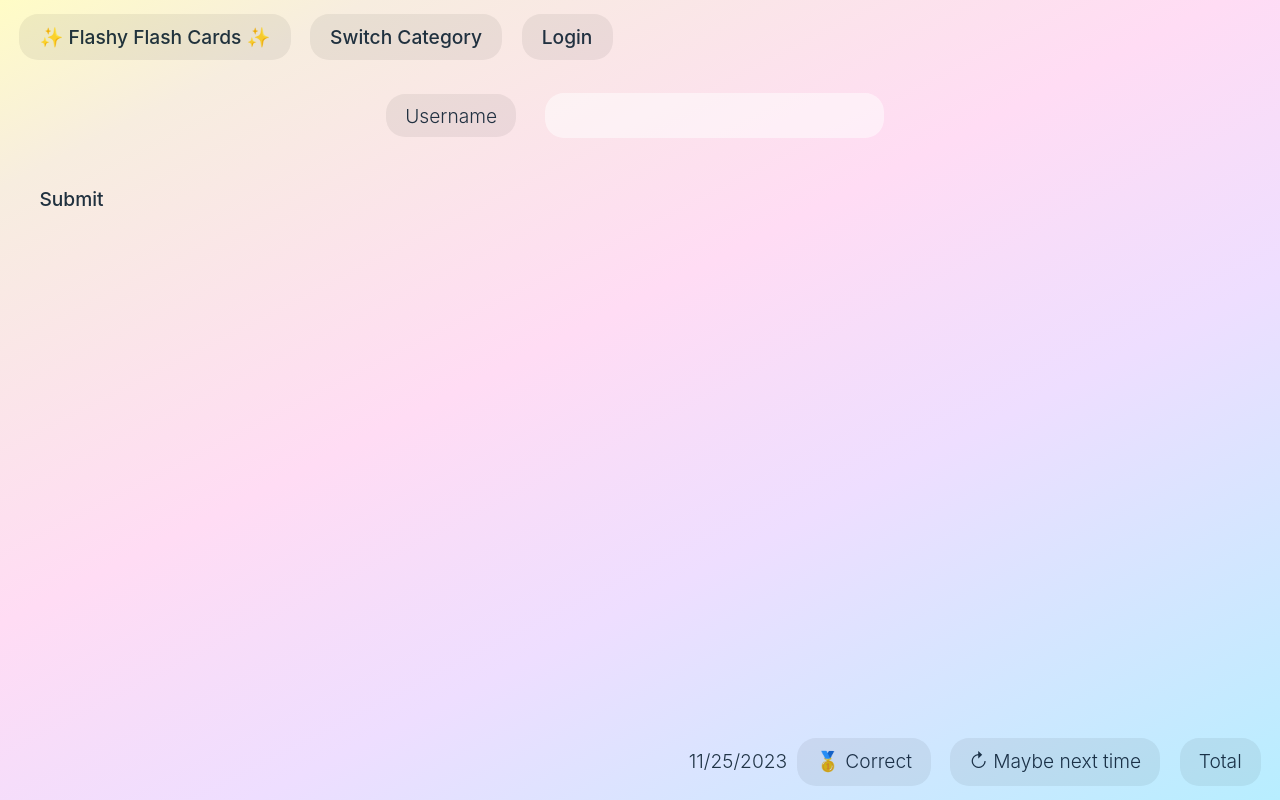
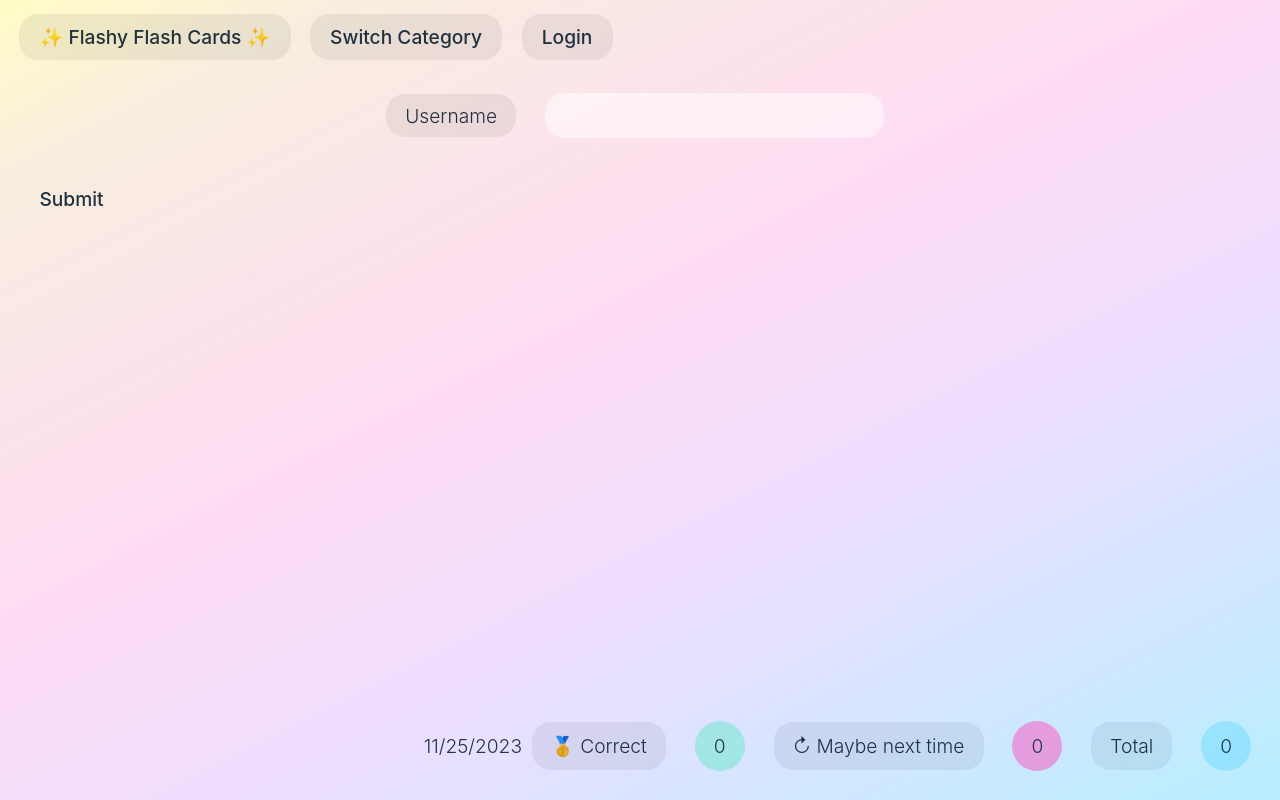
Before and after one commit to extra-jalapenos/apprendio-flashcard-app-frontend, a React (Vite) app: page /login in a window 1280 px wide. Built offline with nearby package versions, Linux system fonts and the light colour scheme; data requests are answered from the project's data file.

Commit message:
session stats work now

```diff
--- a/src/App.jsx
+++ b/src/App.jsx
@@ -25,24 +25,19 @@ export default function App() {
 
   const [user, setUser] = useState(null)
   const loginUser = () => sessionStorage.setItem("user", JSON.stringify(user))
-  const initSession = () => sessionStorage.setItem("sessionStats", JSON.stringify({
-    "correct": 0,
-    "wrong": 0,
-    "total": 0
-  }))
 
   useEffect(loginUser, [user])
-  useEffect(initSession, [user])
-
 
   const [sessionStats, setSessionStats] = useState(JSON.parse(sessionStorage.getItem("sessionStats")) || initSession)
   const logCorrect = () => increaseSessionStats("correct")
   const logWrong = () => increaseSessionStats("wrong")
+  console.log(sessionStats, "in App")
 
   const increaseSessionStats = (keyName) => {
     const sessionStatsOld = JSON.parse(sessionStorage.getItem("sessionStats"))
     const sessionStatsNew = {...sessionStatsOld, [keyName]: sessionStatsOld[keyName]+1, total: sessionStatsOld.total + 1}
     sessionStorage.setItem("sessionStats", JSON.stringify(sessionStatsNew))
+    setSessionStats(sessionStatsNew)
     console.log(sessionStatsOld, sessionStorage.getItem("sessionStats"))
   }
 
@@ -51,6 +46,7 @@ export default function App() {
   return (
     <>
       <userContext.Provider value={{user, setUser}}>
+      <sessionContext.Provider value={{logWrong, logCorrect, sessionStats, setSessionStats}}>
         <Header />
       <Routes>
         <Route path={"/"} element={<Start />}/>
@@ -62,7 +58,6 @@ export default function App() {
         <Route path={"/practice/:categoryId/"} element={<Practice />}/>
         <Route path={"/practice/:categoryId/:cardId"} element={<Practice />}/>
       </Routes>
-      <sessionContext.Provider value={{logWrong, logCorrect, sessionStats, setSessionStats}}>
         <Footer />
       </sessionContext.Provider>
       </userContext.Provider>
--- a/src/components/Practice.jsx
+++ b/src/components/Practice.jsx
@@ -38,7 +38,7 @@ function CardStats ({props}) {
 
 export default function Practice () {
 
-  const { logCorrect, logWrong } = sessionContext
+  const { logCorrect, logWrong } = useContext(sessionContext)
   const {categoryId, cardId} = useParams()
   const navigate = useNavigate()
   const [entries, setEntries] = useState(null)
--- a/src/components/footer/Statistics.jsx
+++ b/src/components/footer/Statistics.jsx
@@ -1,9 +1,8 @@
-import { useContext, useState } from "react"
+import { useContext } from "react"
 import { sessionContext } from "../../App"
 
 export default function Statistics () {
-  const { sessionStats, setSessionStats } = sessionContext
-  console.log(sessionStats)
+  const {sessionStats} = useContext(sessionContext)
 
   return (
     <div className="buttoncontainer">
@@ -11,11 +10,11 @@ export default function Statistics () {
         {new Date().toLocaleDateString()}
       </li>
       <label>🥇 Correct</label>
-      {/* <p className="circlebutton green">{sessionStats.correct}</p> */}
+      <p className="circlebutton green">{sessionStats.correct}</p>
       <label>↻ Maybe next time</label>
-      {/* <p className="circlebutton red">{sessionStats.wrong}</p> */}
+      <p className="circlebutton red">{sessionStats.wrong}</p>
       <label>Total</label>
-      {/* <p className="circlebutton blue">{sessionStats.total}</p> */}
+      <p className="circlebutton blue">{sessionStats.total}</p>
     </div>
   )
 }
--- a/src/components/footer/footer.jsx
+++ b/src/components/footer/footer.jsx
@@ -1,6 +1,10 @@
-import Statistics from "./Statistics";
+import { useContext } from "react";
+import Statistics from "./Statistics"
+import { sessionContext } from "../../App"
 
 export default function Footer () {
+  const {sessionStats} = useContext(sessionContext)
+  console.log(sessionStats, "in Footer")
   return (
     <footer>
       <Statistics />
```
